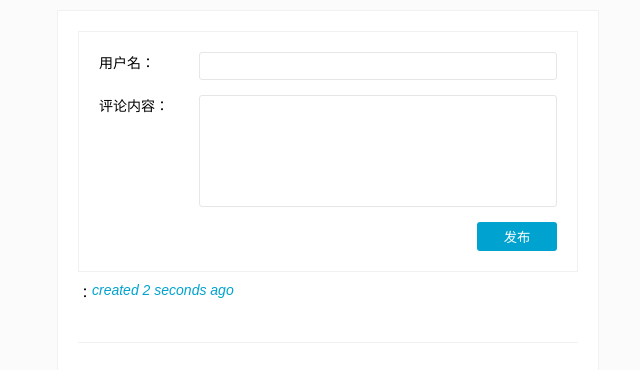
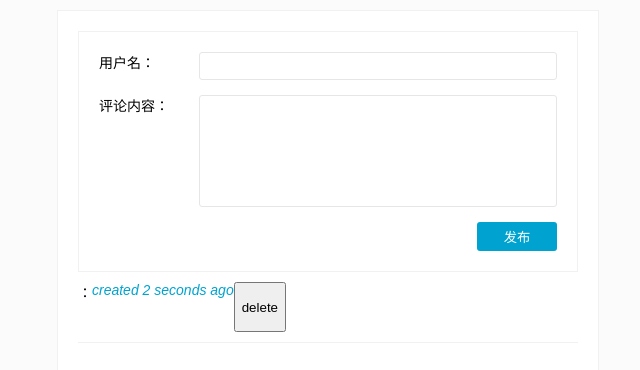
Before and after one commit to kmsheng/react-naive-book-katas, a React (Create React App) app in the folder hello-react/: page / in a window 1280 px wide. Both pictures are taken after a click on the button "发布". Shown: the top 370 px of the page, without its empty margins (312-952 px from the left). Built offline with nearby package versions, Linux system fonts and the light colour scheme.

Commit message:
add delete action

```diff
--- a/hello-react/src/Comment.js
+++ b/hello-react/src/Comment.js
@@ -2,6 +2,10 @@ import React, {Component} from 'react';
 import PropTypes from 'prop-types';
 
 export default class Comment extends Component {
+
+  static propTypes = {
+    onDeleteButtonClick: PropTypes.func.isRequired
+  };
 
   static contextTypes = {
     now: PropTypes.number
@@ -16,6 +20,10 @@ export default class Comment extends Component {
     }
   }
 
+  handleDeleteButtonClick = (comment) => {
+    return () => this.props.onDeleteButtonClick(comment);
+  };
+
   render () {
     const {comment} = this.props;
     return (
@@ -25,6 +33,7 @@ export default class Comment extends Component {
         </div>
         <p>{comment.content}</p>
         {this.renderCreatedAt()}
+        <button onClick={this.handleDeleteButtonClick(comment)}>delete</button>
       </div>
     )
   }
--- a/hello-react/src/CommentApp.js
+++ b/hello-react/src/CommentApp.js
@@ -14,11 +14,24 @@ export default class CommentApp extends Component {
   }
 
   handleCommentSubmit = (comment) => {
-    console.log('comment', comment);
     const {comments} = this.state;
     const newComments = [...comments, comment];
     this.setState({comments: newComments});
     localStorage.setItem(CACHE_KEY, JSON.stringify(newComments));
+  };
+
+  handleDeleteButtonClick = (targetComment) => {
+    this.setState((prevState, props) => {
+      const newComments = prevState.comments.filter((comment) => {
+        return (comment.username !== targetComment.username) ||
+          (comment.createdAt !== targetComment.createdAt) ||
+          (comment.content !== targetComment.content);
+      });
+      localStorage.setItem(CACHE_KEY, JSON.stringify(newComments));
+      return {
+        comments: newComments
+      };
+    });
   };
 
   render() {
@@ -26,7 +39,7 @@ export default class CommentApp extends Component {
     return (
       <div className="wrapper">
         <CommentInput onSubmit={this.handleCommentSubmit} />
-        <CommentList comments={comments} />
+        <CommentList comments={comments} onDeleteButtonClick={this.handleDeleteButtonClick} />
       </div>
     );
   }
--- a/hello-react/src/CommentList.js
+++ b/hello-react/src/CommentList.js
@@ -6,7 +6,8 @@ import Comment from './Comment';
 export default class CommentList extends Component {
 
   static propTypes = {
-    comments: PropTypes.array
+    comments: PropTypes.array,
+    onDeleteButtonClick: PropTypes.func.isRequired
   };
 
   static defaultProps = {
@@ -14,9 +15,9 @@ export default class CommentList extends Component {
   };
 
   renderComments() {
-    const {comments} = this.props;
+    const {comments, onDeleteButtonClick} = this.props;
     return comments.map((comment, index) => {
-      return <Comment comment={comment} key={index} />;
+      return <Comment comment={comment} key={index} onDeleteButtonClick={onDeleteButtonClick} />;
     });
   }
 
--- a/hello-react/src/index.js
+++ b/hello-react/src/index.js
@@ -30,7 +30,6 @@ class Index extends Component {
 
   componentDidMount() {
     this.timer = setInterval(this.updateTime, 5000);
-    console.log('this.timer', this.timer);
   }
 
   componentWillUnmount() {
```
